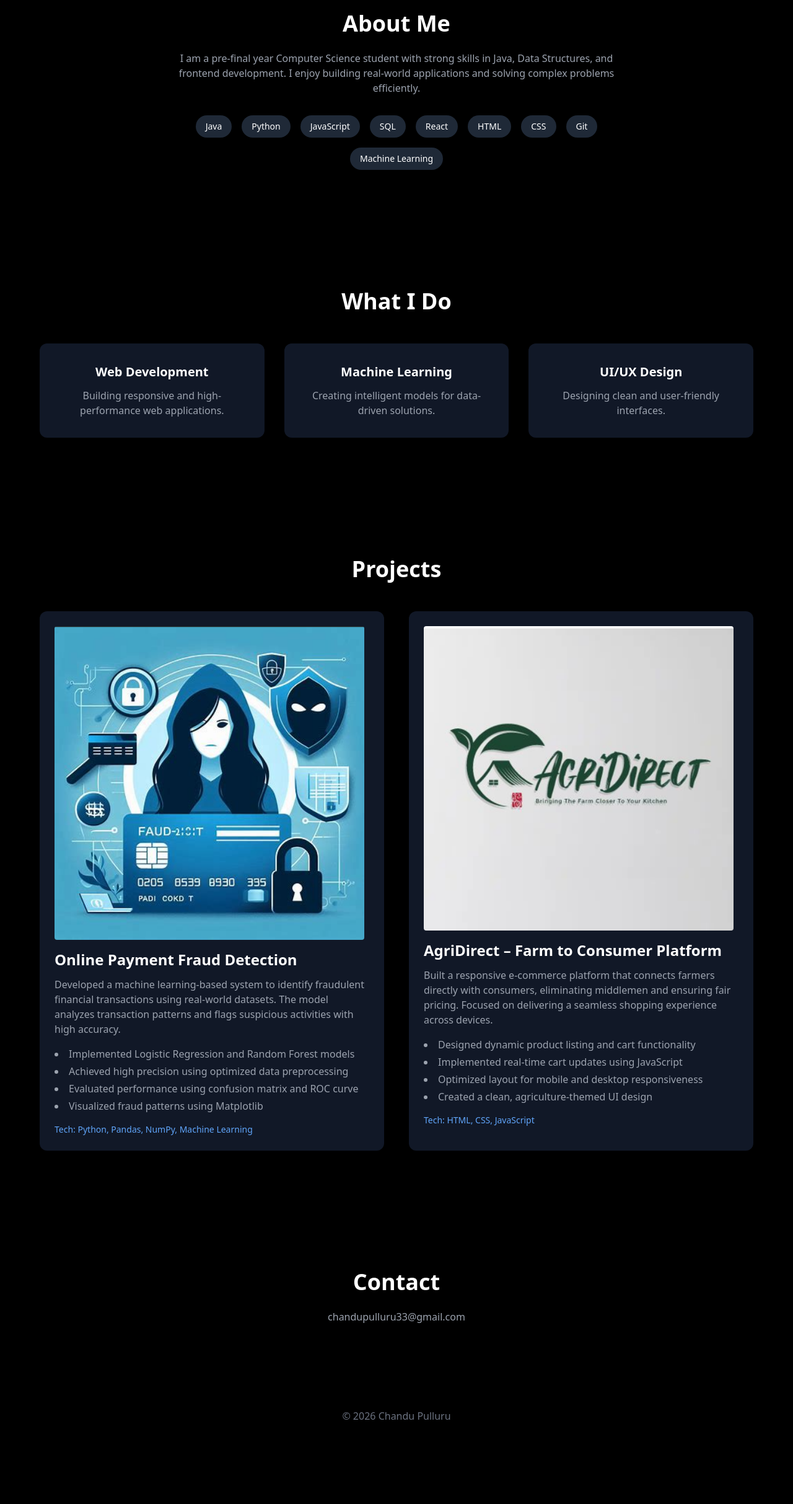
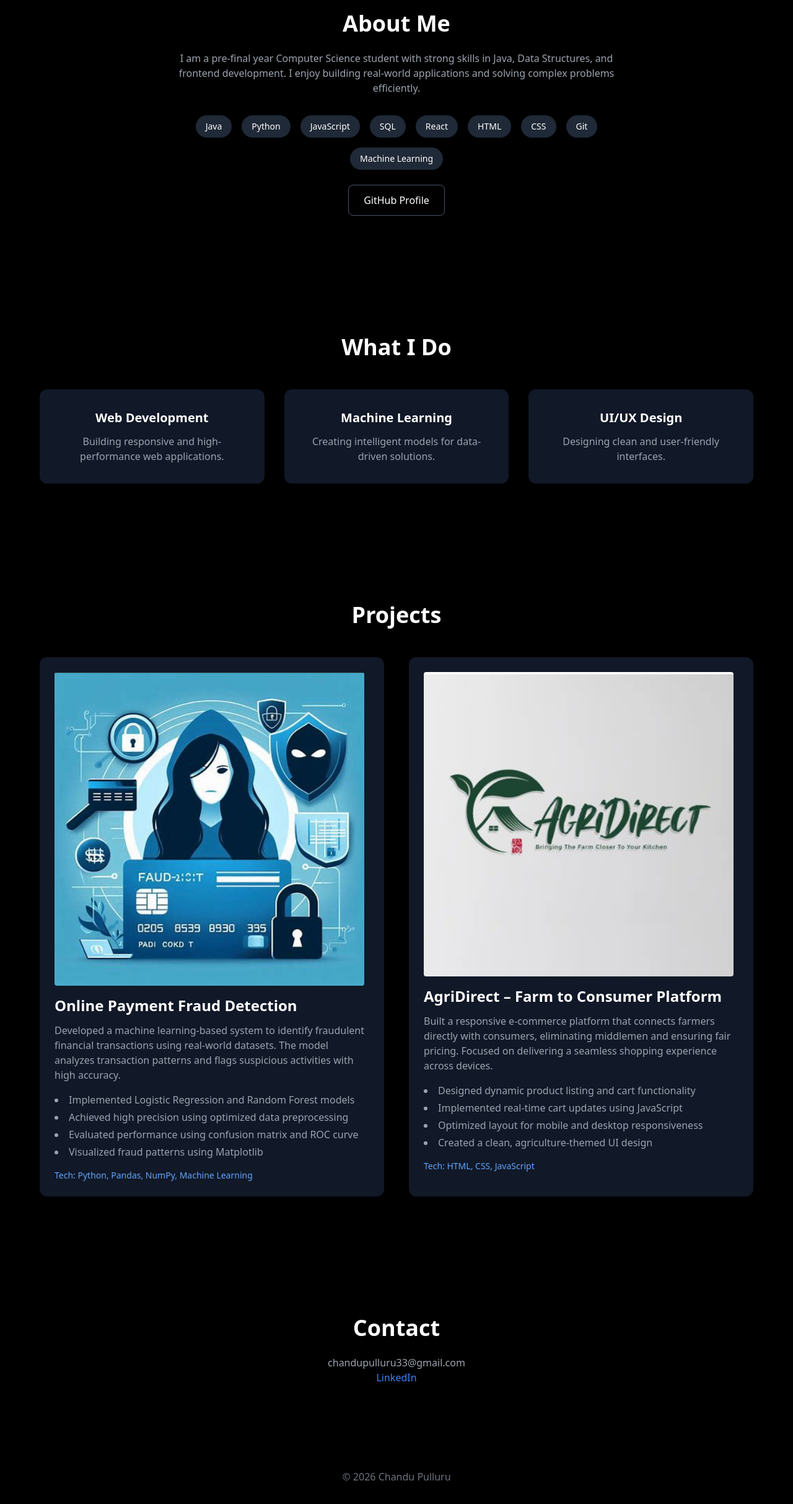
Before and after one commit to ChanduPulluru/LandingPage, a Next.js app: page / in a window 1280 px wide. Shown: the part 878-3304 px from the top of the page at 62% size. Before the commit the page ends 3214 px from the top, so only its background shows below. Built offline with nearby package versions, Linux system fonts and the light colour scheme.

Commit message:
Update page.js

```diff
--- a/app/page.js
+++ b/app/page.js
@@ -91,7 +91,13 @@ export default function Home() {
     ))}
 
   </div>
-
+  <a
+  href="https://github.com/ChanduPulluru"
+  target="_blank"
+  className="inline-block mt-6 px-6 py-3 border border-gray-600 rounded-lg hover:bg-gray-800 transition"
+>
+  GitHub Profile
+</a>
 </section>
 
       {/* SERVICES */}
@@ -210,6 +216,13 @@ export default function Home() {
       <section id="contact" className="py-24 text-center">
         <h2 className="text-4xl font-bold mb-6">Contact</h2>
         <p className="text-gray-400">chandupulluru33@gmail.com</p>
+        <a
+      href="https://www.linkedin.com/in/chandu-pulluru-92249728b/"
+      target="_blank"
+      className="block text-blue-500 hover:underline"
+    >
+      LinkedIn
+    </a>
       </section>
 
       {/* FOOTER */}
```
